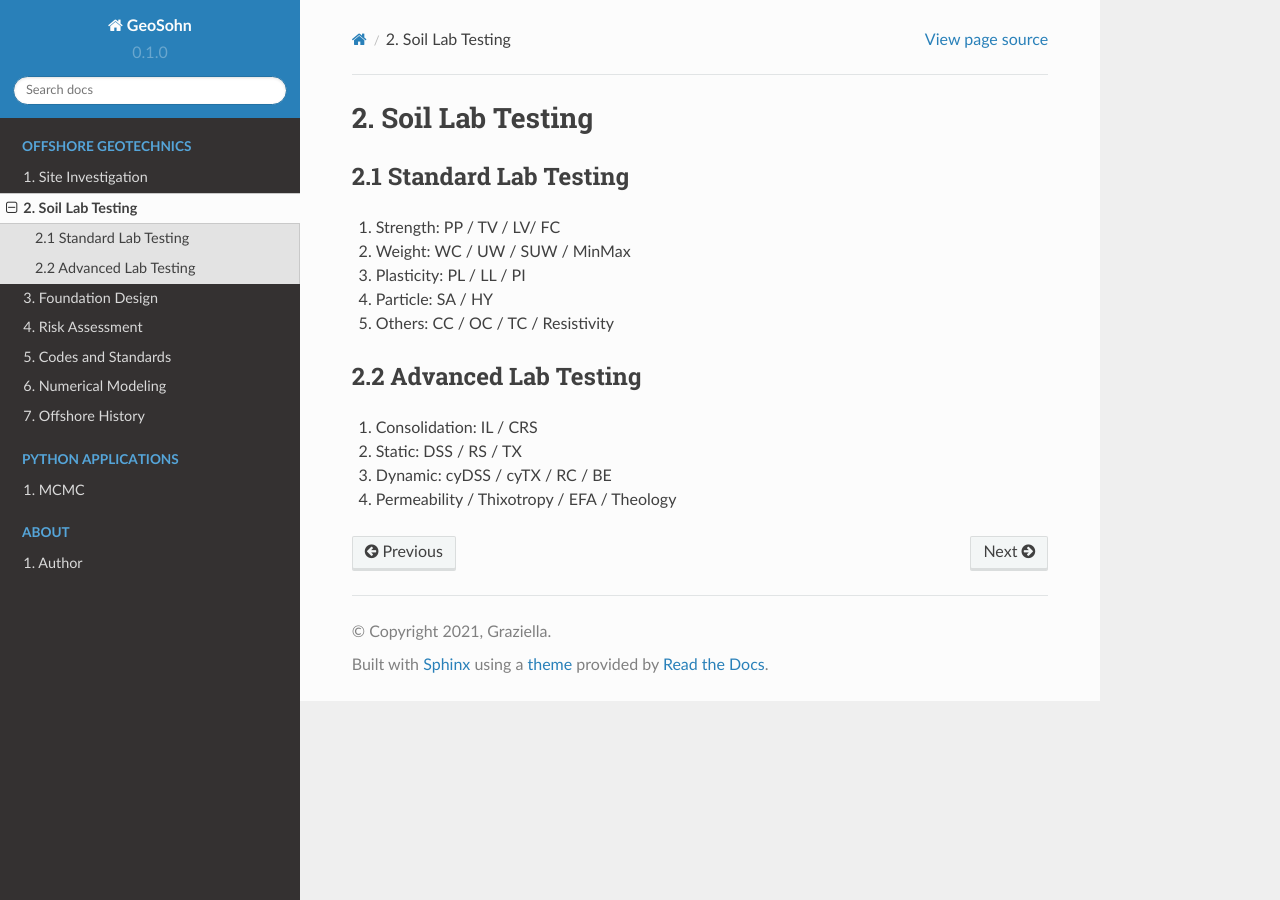
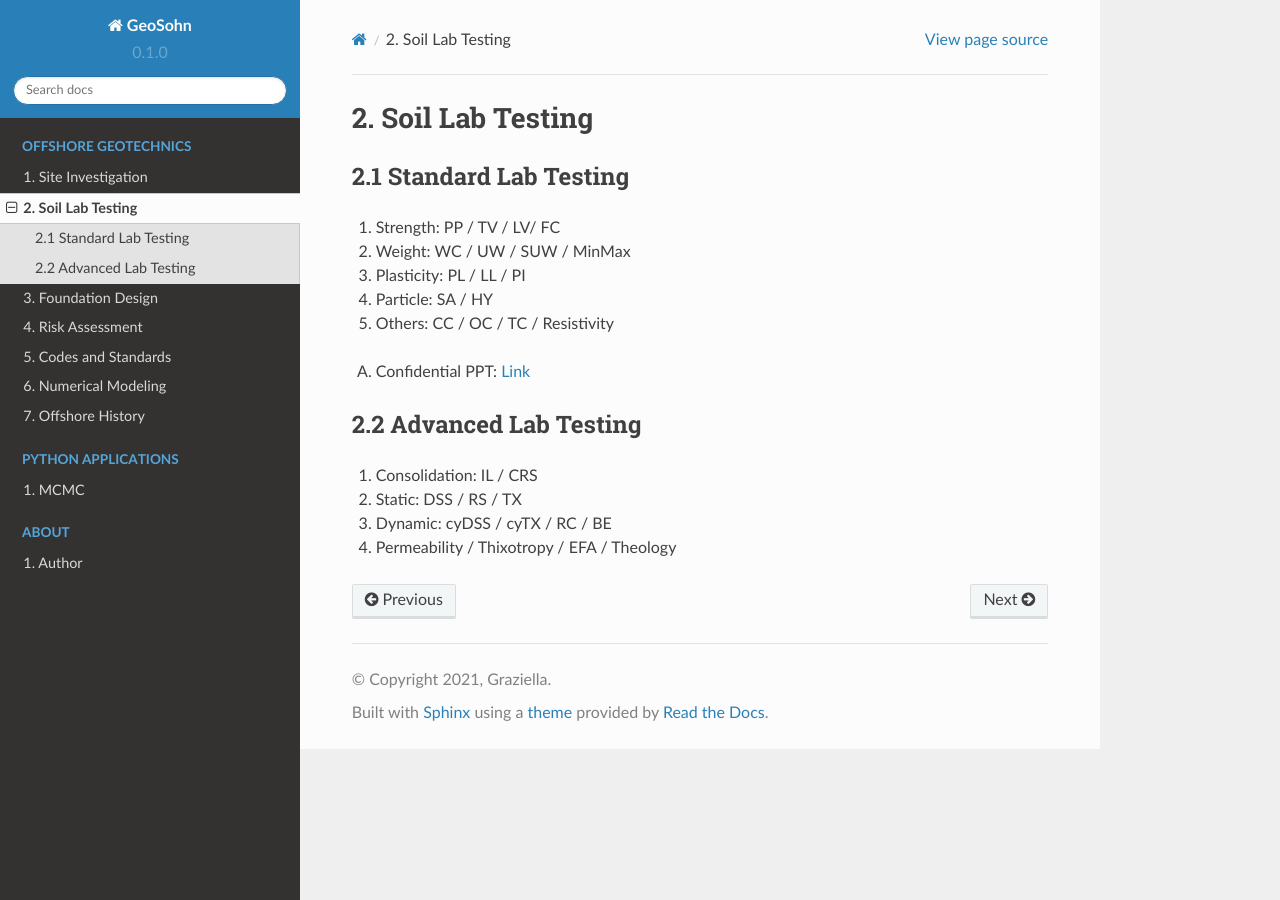
Before and after one commit to jrson11/GeoSohn, a Sphinx documentation site: the page built from docs/source/2-Soil_Lab_Testing.rst, in a window 1280 px wide. Built offline with Sphinx 7.4.7 and the Read the Docs theme 2.0.0, drawn with Linux system fonts in a browser that asks for light colours; pages that are not in the unit, such as notebooks, are missing from menus.

Commit message:
Update 2-Soil_Lab_Testing.rst

```diff
--- a/docs/source/2-Soil_Lab_Testing.rst
+++ b/docs/source/2-Soil_Lab_Testing.rst
@@ -1,18 +1,20 @@
 2. Soil Lab Testing
-=================
+====================
 
 
 2.1 Standard Lab Testing
----------------------
+-------------------------
+
 1. Strength: PP / TV / LV/ FC
 2. Weight: WC / UW / SUW / MinMax
 3. Plasticity: PL / LL / PI
 4. Particle: SA / HY
 5. Others: CC / OC / TC / Resistivity
 
+A. Confidential PPT: `Link <https://bp365-my.sharepoint.com/:p:/g/personal/jung_sohn_bp_com/EcLJuO6Q9GpIoOd_3kCbZAIBSMTNgwTqhe-V7y1JErsoxQ?e=loPYYx>`_
 
 2.2 Advanced Lab Testing
----------------------
+------------------------
 
 1. Consolidation: IL / CRS
 2. Static: DSS / RS / TX
```
